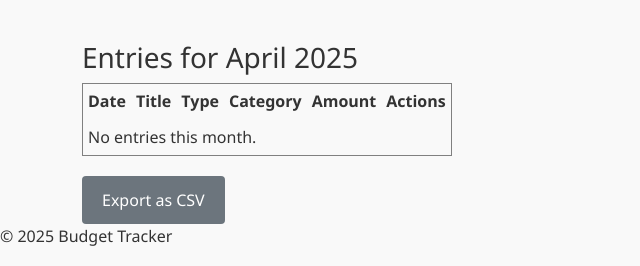
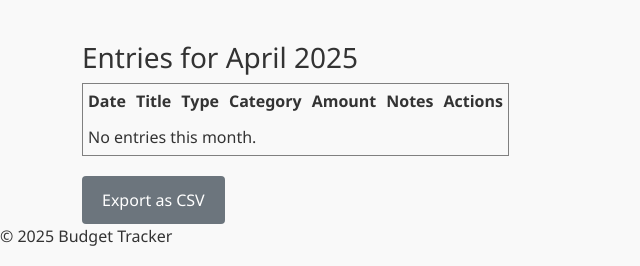
Before and after one commit to caloyyyy0203/personal-budget-tracker, a Django app: page /dashboard/ in a window 1280 px wide. Shown: the part 1393-1659 px from the top of the page, without its empty margins (0-640 px from the left). Run offline with Django 5.2, Linux system fonts and the light colour scheme; a user stored in the database is signed in; data comes from the database, SQL or seed files in the repository; data that the repository does not hold is empty.

Commit message:
added notes in the dashboard table

```diff
--- a/tracker/templates/tracker/dashboard.html
+++ b/tracker/templates/tracker/dashboard.html
@@ -34,6 +34,7 @@
         <th>Type</th>
         <th>Category</th>
         <th>Amount</th>
+        <th>Notes</th>
         <th>Actions</th> <!-- Added header for Edit/Delete buttons -->
     </tr>
     {% for entry in entries %}
@@ -43,6 +44,7 @@
         <td>{{ entry.entry_type }}</td>
         <td>{{ entry.category.name }}</td>
         <td>₱{{ entry.amount }}</td>
+        <td> {{ entry.notes }} </td>
         <td>
             <button type="button" class="btn btn-sm btn-warning" data-bs-toggle="modal" data-bs-target="#editEntryModal{{ entry.id }}">
               Edit
```
